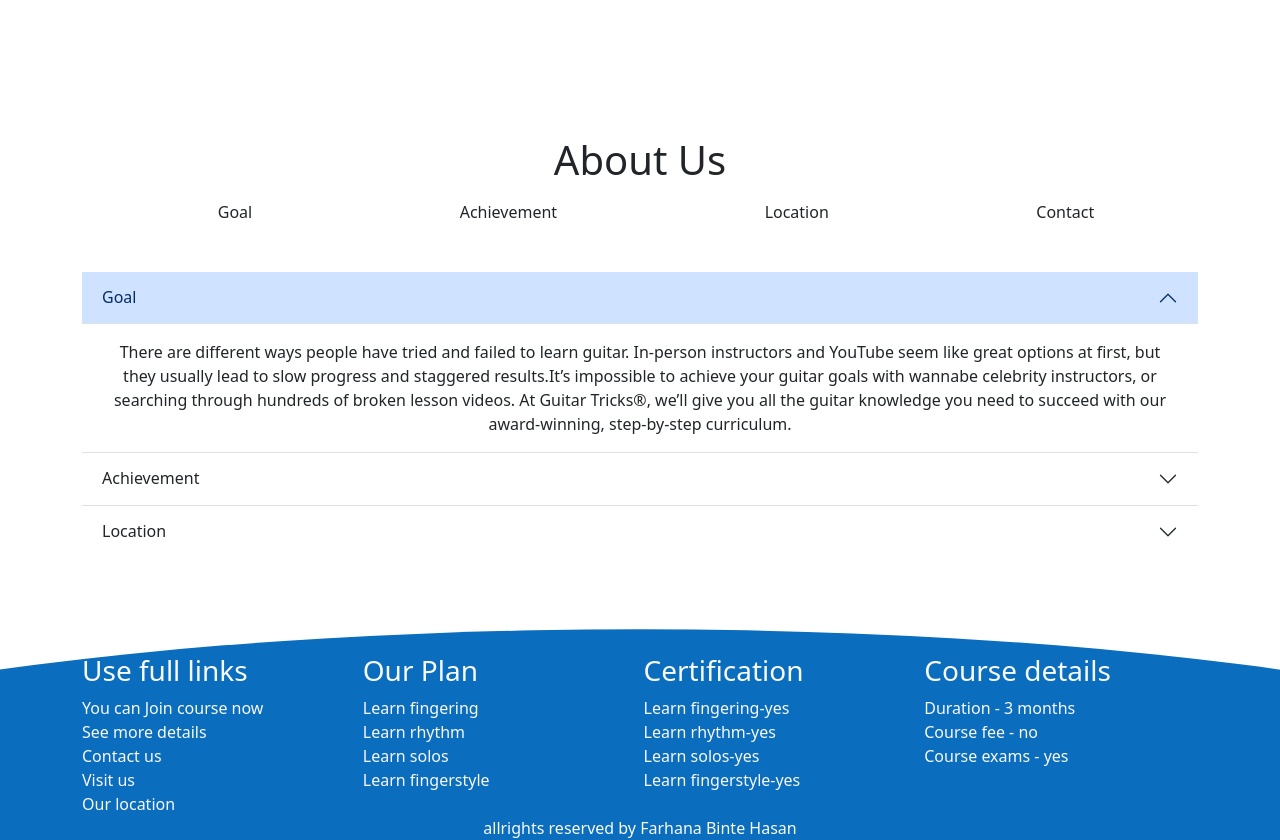
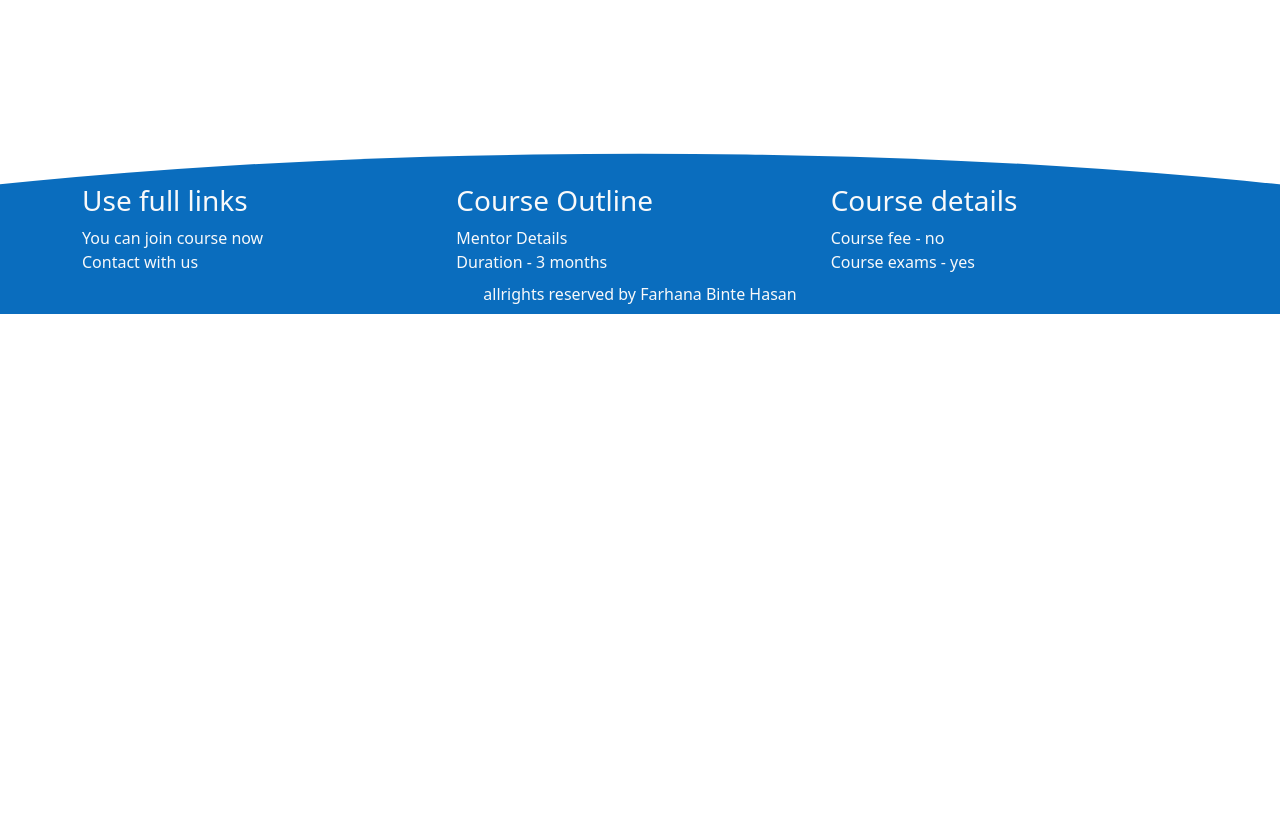
Before and after one commit to farhanacsebd/coding-heros, a React (Create React App) app: page /about in a window 1280 px wide. Shown: the part 480-1320 px from the top of the page. After the commit the page ends 800 px from the top, so only its background shows below. Built offline with nearby package versions, Linux system fonts and the light colour scheme.

Commit message:
full done

```diff
--- a/src/components/About/About.js
+++ b/src/components/About/About.js
@@ -7,46 +7,12 @@ const About = () => {
             {/* about page heading start */}
 
             <div className="aboutBackdround">
-                <h1 className="mb-1 text-light text-center pt-5 fw-bold"><span style={{ fontSize: '5rem' }}>BS Guitar Academy</span></h1>
+                <h1 className="mb-1 text-light text-center pt-5 fw-bold"><span style={{ fontSize: '5rem' }}>Coding-Heros</span></h1>
             </div>
 
             {/* about page heading end */}
 
-            <Container className="text-center">
-                <h1 className="mb-3">About Us</h1>
-                <ul>
-                    <li>Goal</li>
-                    <li>Achievement</li>
-                    <li>Location</li>
-                    <li>Contact</li>
-                </ul>
 
-
-                {/* Accordion from react bootstrap components start */}
-
-                <Accordion className="my-5" defaultActiveKey="0" flush>
-                    <Accordion.Item eventKey="0">
-                        <Accordion.Header>Goal</Accordion.Header>
-                        <Accordion.Body>
-                            There are different ways people have tried and failed to learn guitar. In-person instructors and YouTube seem like great options at first, but they usually lead to slow progress and staggered results.It’s impossible to achieve your guitar goals with wannabe celebrity instructors, or searching through hundreds of broken lesson videos. At Guitar Tricks®, we’ll give you all the guitar knowledge you need to succeed with our award-winning, step-by-step curriculum.
-                        </Accordion.Body>
-                    </Accordion.Item>
-                    <Accordion.Item eventKey="1">
-                        <Accordion.Header>Achievement</Accordion.Header>
-                        <Accordion.Body>Guitar Tricks® invented online guitar lessons in 1998, and has grown its comprehensive lesson library to over 11,000 lessons, and over 1,000+ songs, with top-notch instructors from all over the world.At Guitar Tricks® you can jump right into playing your favorite songs by artists like The Beatles, The Rolling Stones, Eagles and tons of other popular artists.
-                        </Accordion.Body>
-                    </Accordion.Item>
-                    <Accordion.Item eventKey="2">
-                        <Accordion.Header>Location</Accordion.Header>
-                        <Accordion.Body>Details from Google Maps <br />
-                            KN 5 Rd, Kigali, Rwanda <br />
-                            +250 724 123 139
-                        </Accordion.Body>
-                    </Accordion.Item>
-                </Accordion>
-                {/* Accordion from react bootstrap components end */}
-
-            </Container>
         </>
     );
 };
--- a/src/components/Footer/Footer.css
+++ b/src/components/Footer/Footer.css
@@ -1,12 +1,14 @@
-.footerGrid{
+.footerGrid {
     display: grid;
-    grid-template-columns: repeat(4,1fr);
+    grid-template-columns: repeat(3, 1fr);
     grid-gap: 7px;
     text-align: start;
 }
-.cusFooter{
+
+.cusFooter {
     clip-path: ellipse(85% 90% at 50% 100%);
 }
-.bg-custom{
- background: rgb(10, 109, 190);
+
+.bg-custom {
+    background: rgb(10, 109, 190);
 }
--- a/src/components/Footer/Footer.js
+++ b/src/components/Footer/Footer.js
@@ -11,42 +11,29 @@ const Footer = () => {
                 <div>
                     <h3 className="text-start">Use full links</h3>
                     <ul className="d-block p-0 m-0">
-                        <li>You can Join course now</li>
-                        <li>See more details</li>
-                        <li>Contact us</li>
-                        <li>Visit us</li>
-                        <li>Our location</li>
+                        <li>You can join course now</li>
+                        <li>Contact with us</li>
                     </ul>
                 </div>
                 <div>
-                    <h3 className="text-start">Our Plan</h3>
+                    <h3 className="text-start">Course Outline</h3>
                     <ul className="d-block p-0 m-0">
-                        <li>Learn fingering</li>
-                        <li>Learn rhythm</li>
-                        <li>Learn solos</li>
-                        <li>Learn fingerstyle</li>
+                        <li>Mentor Details</li>
+                        <li>Duration - 3 months</li>
+
                     </ul>
                 </div>
-                <div>
-                    <h3 className="text-start">Certification</h3>
-                    <ul className="d-block p-0 m-0">
-                        <li>Learn fingering-yes</li>
-                        <li>Learn rhythm-yes</li>
-                        <li>Learn solos-yes</li>
-                        <li>Learn fingerstyle-yes</li>
-                    </ul>
-                </div>
+
                 <div>
                     <h3 className="text-start">Course details</h3>
                     <ul className="d-block p-0 m-0">
-                        <li>Duration - 3 months</li>
                         <li>Course fee - no</li>
                         <li>Course exams - yes</li>
-                        <li></li>
+
                     </ul>
                 </div>
             </Container>
-            <p className="p-0 m-0">allrights reserved by Farhana Binte Hasan</p>
+            <p className="p-2 m-0">allrights reserved by Farhana Binte Hasan</p>
         </div>
 
         // footer end
--- a/src/components/Header/Header.js
+++ b/src/components/Header/Header.js
@@ -17,7 +17,7 @@ const Header = () => {
         // nav bar start
         <Navbar bg="primary" variant="dark" expand="lg">
             <Container>
-                <Navbar.Brand href="#">Codding-Heros</Navbar.Brand>
+                <Navbar.Brand href="#">Coding-Heros</Navbar.Brand>
                 <Navbar.Toggle aria-controls="navbarScroll" />
                 <Navbar.Collapse id="navbarScroll">
                     <Nav
--- a/src/components/Login/Login.js
+++ b/src/components/Login/Login.js
@@ -8,11 +8,11 @@ const Login = () => {
         // login page start
         <div>
             <div className="signDiv">
-            <h3 className="text-center mt-5">Log in first if you are signed up</h3>
-            <p className="w-50 mx-auto text-center">If you are first time,please log in first with your google account.And allow all cookies and privet policy here</p>
+                <h2 className="text-center mt-5">LOGIN </h2>
+
             </div>
             <Container>
-            {/* form from react bootstrap components  */}
+                {/* form from react bootstrap components  */}
                 <Form className="px-5 py-5 w-50 mx-auto">
                     <Form.Group className="mb-3" controlId="formBasicEmail">
                         <Form.Label>Email address</Form.Label>
@@ -29,13 +29,11 @@ const Login = () => {
                     <Button variant="primary" type="submit">
                         Log In
                     </Button>
-                    <Link to="/sign">
-                        <p>new user</p>
-                    </Link>
+
                 </Form>
-            {/* form from react bootstrap components  */}
+                {/* form from react bootstrap components  */}
 
-        </Container>
+            </Container>
         </div>
         // login page end
     );
```
